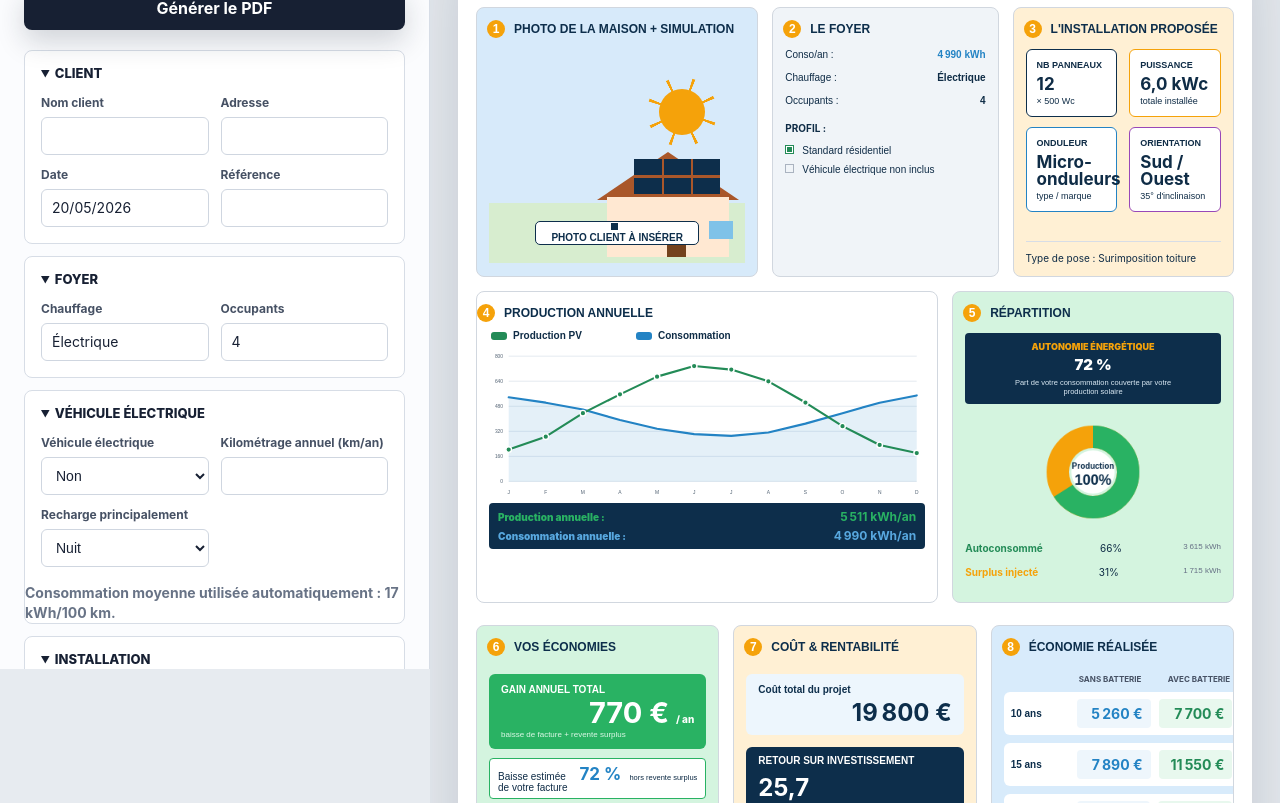
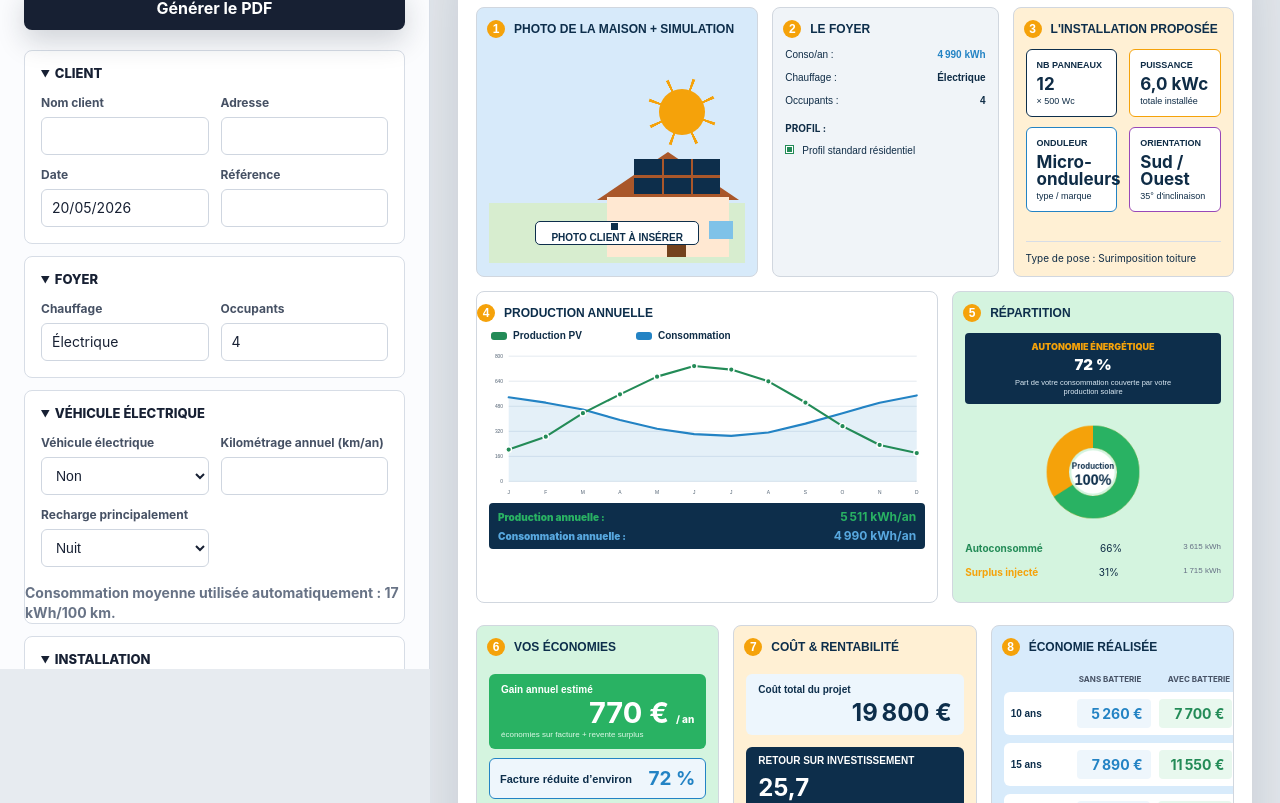
Before and after one commit to Empyrz901/interactive-solar-study, a website built with Vite: page index.html in a window 1280 px wide. Shown: the part 131-934 px from the top of the page. Built offline with nearby package versions, Linux system fonts and the light colour scheme.

Commit message:
Simplify savings and consumption profile display

```diff
--- a/src/main.js
+++ b/src/main.js
@@ -548,8 +548,6 @@ function renderReport() {
   const difference = result.difference;
   const production = projectScenario.production;
   const coverage = projectScenario.coverage;
-  const saving = projectScenario.billReduction;
-  const resale = projectScenario.resale;
   const batteryEconomy = withBattery.totalGain;
   const batterySelfUsePercent = withBattery.selfUsePercent;
   const projectCost = projectScenario.projectCost;
@@ -602,8 +600,8 @@ function renderReport() {
           </dl>
           <h3>PROFIL :</h3>
           <ul>
-            <li class="active">Standard résidentiel</li>
-            <li class="${evProfileComplete() ? 'active' : ''}">Véhicule électrique ${evProfileComplete() ? `+ ${formatNumber(annualEvConsumption())} kWh/an` : 'non inclus'}</li>
+            <li class="active">Profil standard résidentiel</li>
+            ${evProfileComplete() ? `<li class="active">Véhicule électrique + ${formatNumber(annualEvConsumption())} kWh/an</li>` : ''}
           </ul>
         </div>
 
@@ -640,14 +638,13 @@ function renderReport() {
         <div class="panel savings-panel">
           ${sectionNumber(6, 'VOS ÉCONOMIES')}
           <div class="annual-gain">
-            <span>GAIN ANNUEL TOTAL</span>
+            <span>Gain annuel estimé</span>
             <strong>${money(projectScenario.totalGain)} <em>/ an</em></strong>
-            <small>baisse de facture + revente surplus</small>
+            <small>économies sur facture + revente surplus</small>
           </div>
-          <div class="saving-split">
-            <div class="bill-drop"><span>Baisse estimée de votre facture</span><strong>${projectScenario.billReductionPercent} %</strong><small>hors revente surplus</small></div>
-            <div><span>Baisse facture</span><strong>${money(saving)} <em>/ an</em></strong><small>${Number(state.electricityRate || 0).toString().replace('.', ',')} €/kWh</small></div>
-            <div><span>Surplus injecté</span><strong>${money(resale)} <em>/ an</em></strong><small>${Number(state.exportRate || 0).toString().replace('.', ',')} €/kWh</small></div>
+          <div class="bill-drop-summary">
+            <span>Facture réduite d’environ</span>
+            <strong>${projectScenario.billReductionPercent} %</strong>
           </div>
         </div>
 
--- a/src/styles.css
+++ b/src/styles.css
@@ -997,6 +997,27 @@ summary {
   font-size: 8px;
 }
 
+.bill-drop-summary {
+  display: grid;
+  grid-template-columns: 1fr auto;
+  gap: 10px;
+  align-items: center;
+  min-height: 34px;
+  padding: 8px 10px;
+  border: 1px solid #2383c4;
+  border-radius: 6px;
+  background: #eef6fc;
+  color: #0d2e4b;
+  font-size: 11px;
+  font-weight: 900;
+}
+
+.bill-drop-summary strong {
+  color: #2383c4;
+  font-size: 19px;
+  white-space: nowrap;
+}
+
 .saving-split {
   display: grid;
   gap: 7px;
```
